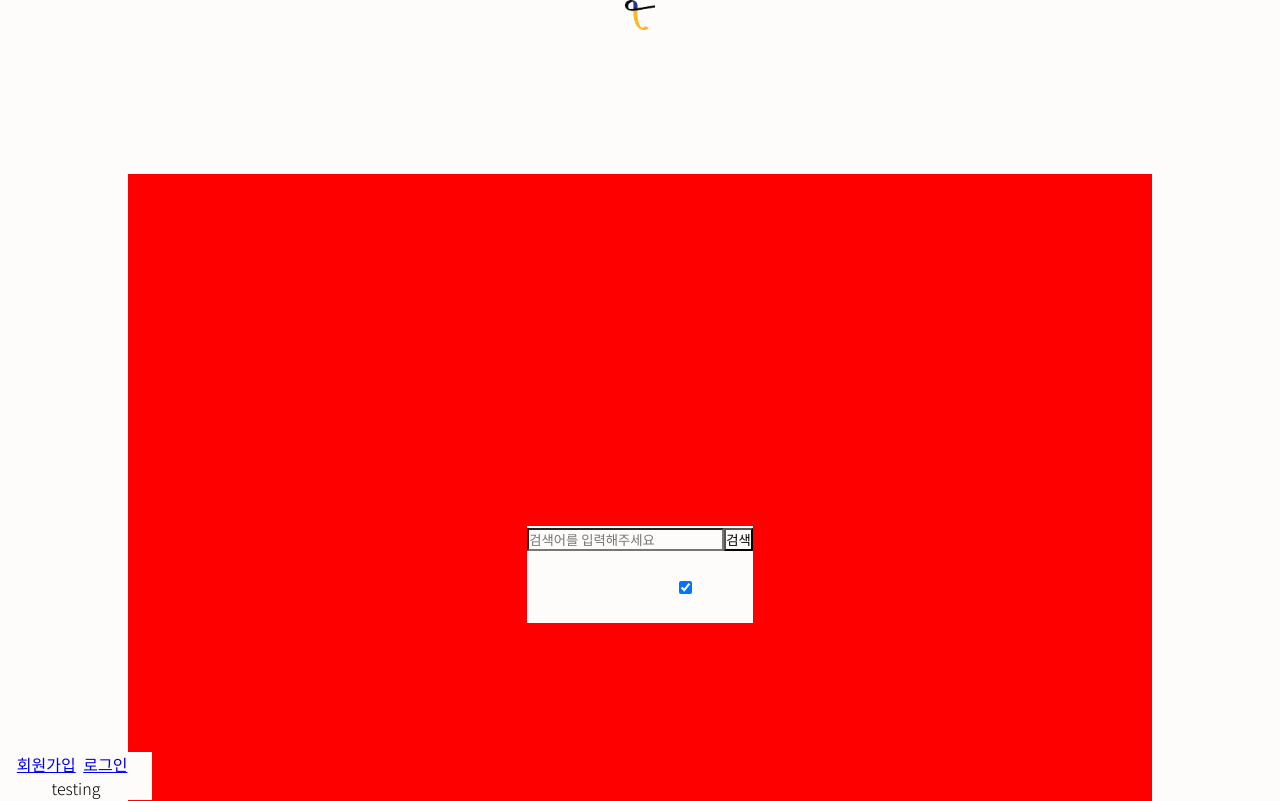
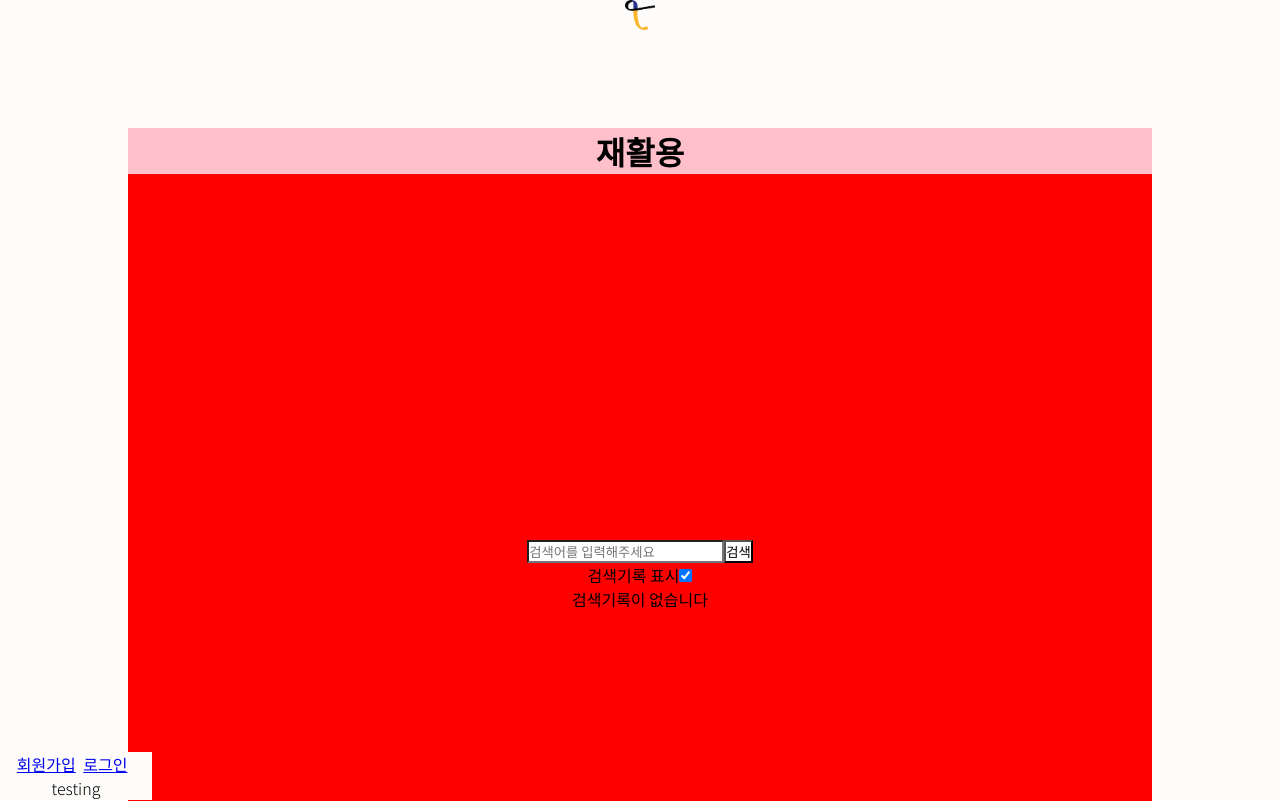
Before and after one commit to chojo5196/dsProject, a Vue app in the folder HTW/trasure/: page /recycle in a window 1280 px wide. Shown: the top 801 px of the page. Built offline with nearby package versions, Linux system fonts and the light colour scheme.

Commit message:
Update recycle.vue

```diff
--- a/HTW/trasure/src/views/recycle.vue
+++ b/HTW/trasure/src/views/recycle.vue
@@ -8,10 +8,11 @@
                <!-- 검색하면 post형식으로 submit 데이터 전송 -->
 
                 <input type="text"
+                    placeholder="검색어를 입력해주세요"
+                    class="temp-background"
+                    list="search-options"
                     v-model="msg"
-                    placeholder="검색어를 입력해주세요"
-                    @keyup.enter="addArray(msg)"
-                    list="search-options">
+                    @keyup.enter="addArray(msg)">
                 <datalist id="search-options">
                     <option v-for="(option, key, idx) in options"
                             :key="idx"
@@ -20,14 +21,17 @@
                 </datalist>
 
                 <!-- 와라와라 디비디비! -->
-                <input type="submit" method="post" value="검색"
+                <input type="submit"
+                    method="post"
+                    value="검색"
+                    class="temp-background"
                     @click="addArray(msg)">
                 <br/>
 
                 <!-- 검색기록 표시 체크 -->
                 <!-- test에 추천 검색어 띄워주면leea 좋을듯 -->
-                {{ msg==''?"검색중":"#"+msg }}
-                <br/>
+                <!-- {{ msg==''?"검색중":"#"+msg }}
+                <br/> -->
 
                 <!-- 최근검색어 저장 -->
                 <label for="Search-checkbox">검색기록 표시</label>
@@ -146,10 +150,18 @@ export default {
         opacity: 0;
     } */
 
+
     *{
         margin:0;
         padding:0;
         box-sizing: border-box;
+        color: unset;
+        background: unset;
+        color: black;
+    }
+
+    .temp-background {
+        background: white;
     }
 
     .recycle{
@@ -160,12 +172,17 @@ export default {
 
         /* position */
         /* position: relative; */
+
+        /* temp */
+        background: pink;
     }
 
 
     .search-container {
+
         background-color: red;
         height: 100vh;
+
     }
 
     .vertical-container {
@@ -202,6 +219,7 @@ export default {
 
     .search-list-contrianer{
         /* width: 30%; */
+
         margin-left: auto;
         margin-right: auto;
     }
```
